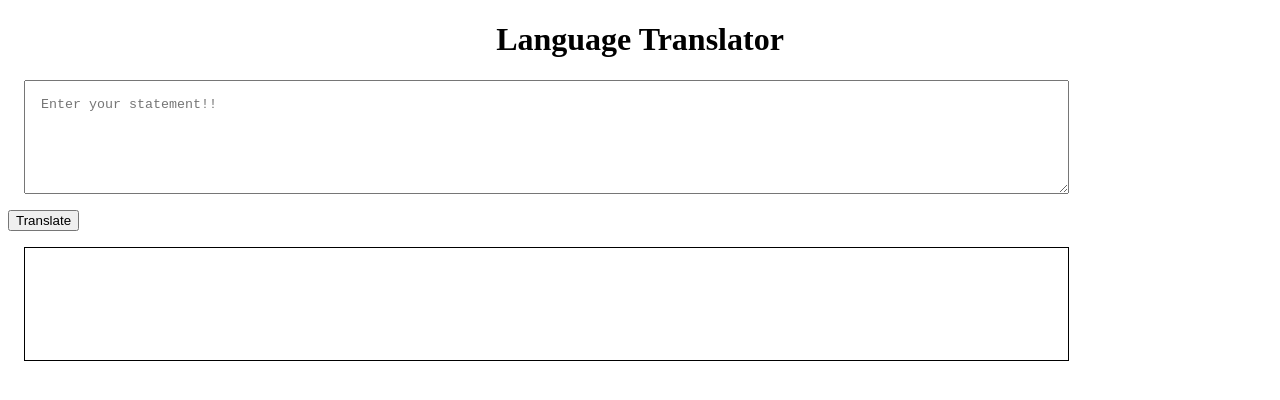
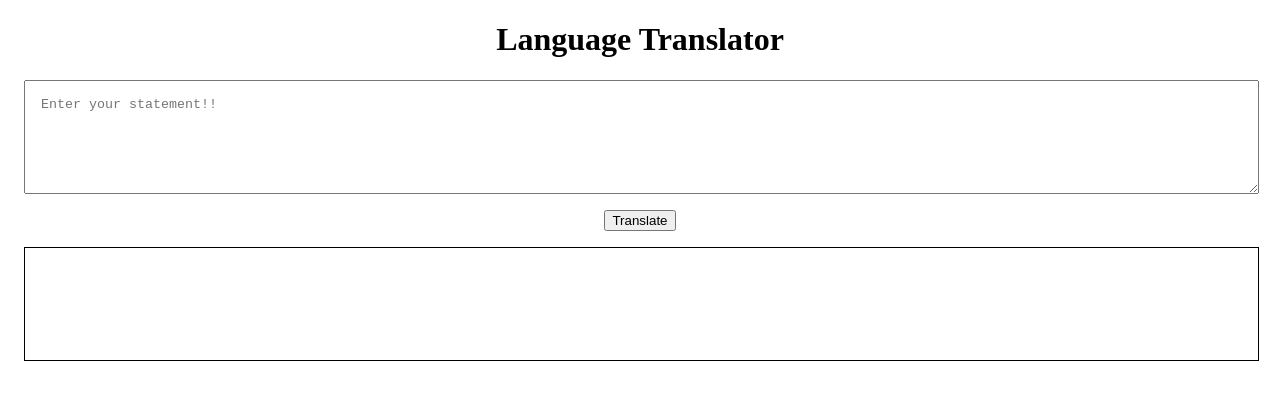
Before and after one commit to sparsh0008/WebApp, a plain HTML site: page index.html in a window 1280 px wide. Drawn offline with Linux system fonts and the light colour scheme.

Commit message:
Site In Progress

```diff
--- a/app.js
+++ b/app.js
@@ -4,7 +4,7 @@ var outputDiv    = document.querySelector("#output");
 
 
 function clickEventHandler() {
-    outputDiv.innerText = "Output : " + txtInput.value;
+    outputDiv.innerText = "Output : \n" + txtInput.value;
 };
 
 btnTranslate.addEventListener("click", clickEventHandler);
--- a/index.html
+++ b/index.html
@@ -9,7 +9,7 @@
 
     <style>
         textarea {
-            width: 80%;
+            width: 95%;
             height: 10vh;
             display: block;
             margin: 1rem;
@@ -19,7 +19,7 @@
         #output {
             border: 1px solid black;
             height: 10vh;
-            width: 80%;
+            width: 95%;
             margin: 1rem;
             padding: 1rem;
         }
@@ -30,7 +30,7 @@
     <h1><center>Language Translator</center></h1>
 
     <textarea id="txt-input" placeholder="Enter your statement!!"></textarea>
-    <button id="btn-translate"><center>Translate</center></button>
+    <center><button id="btn-translate" >Translate</button></center>
 
     <div></div>
     <div id="output"></div>
```
